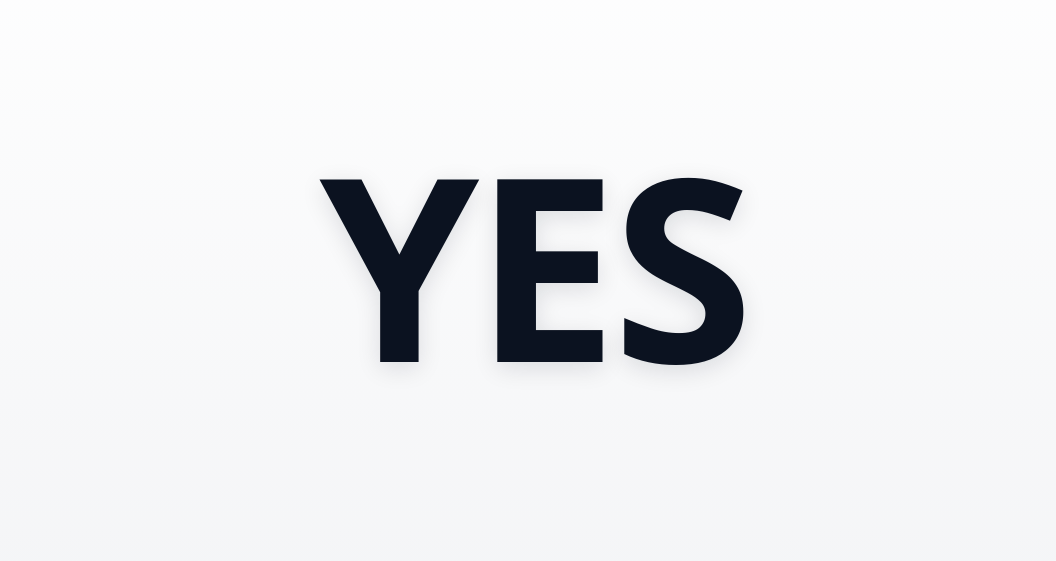
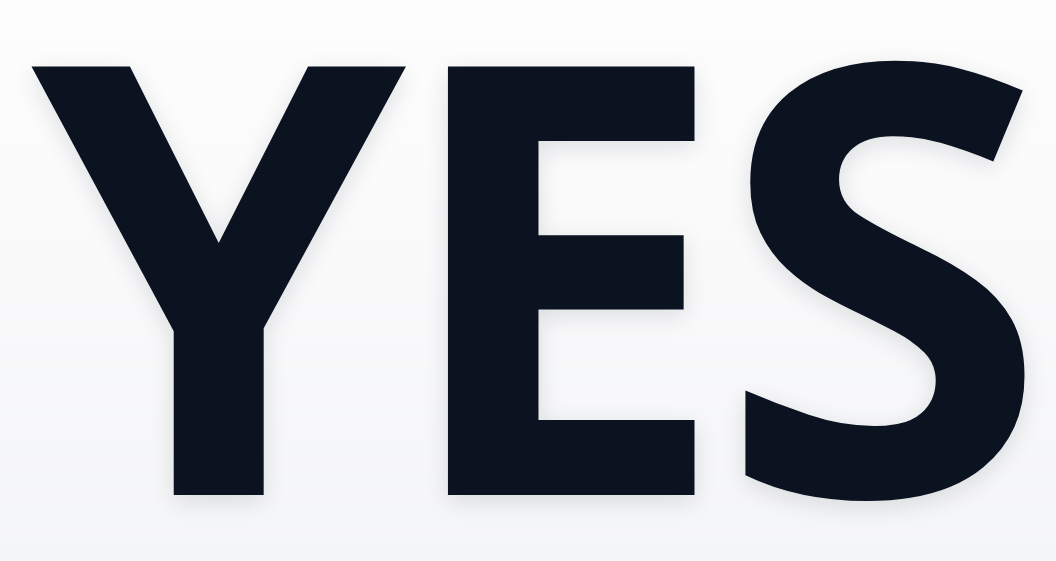
Before and after one commit to stusklinar/IsItDownAndMyFault, a plain HTML site: page index.html in a window 1280 px wide. Shown: the part 137-698 px from the top of the page, without its empty margins (106-1162 px from the left). Drawn offline with Linux system fonts and the light colour scheme.

Commit message:
Update index.html

```diff
--- a/index.html
+++ b/index.html
@@ -17,7 +17,7 @@
       h1{
         margin:0;
         font-weight:900;
-        font-size:clamp(48px, 20vw, 320px);
+        font-size:clamp(100px, 50vw, 600px);
         line-height:0.9;
         letter-spacing: -0.02em;
         color:#0b1220;
```
